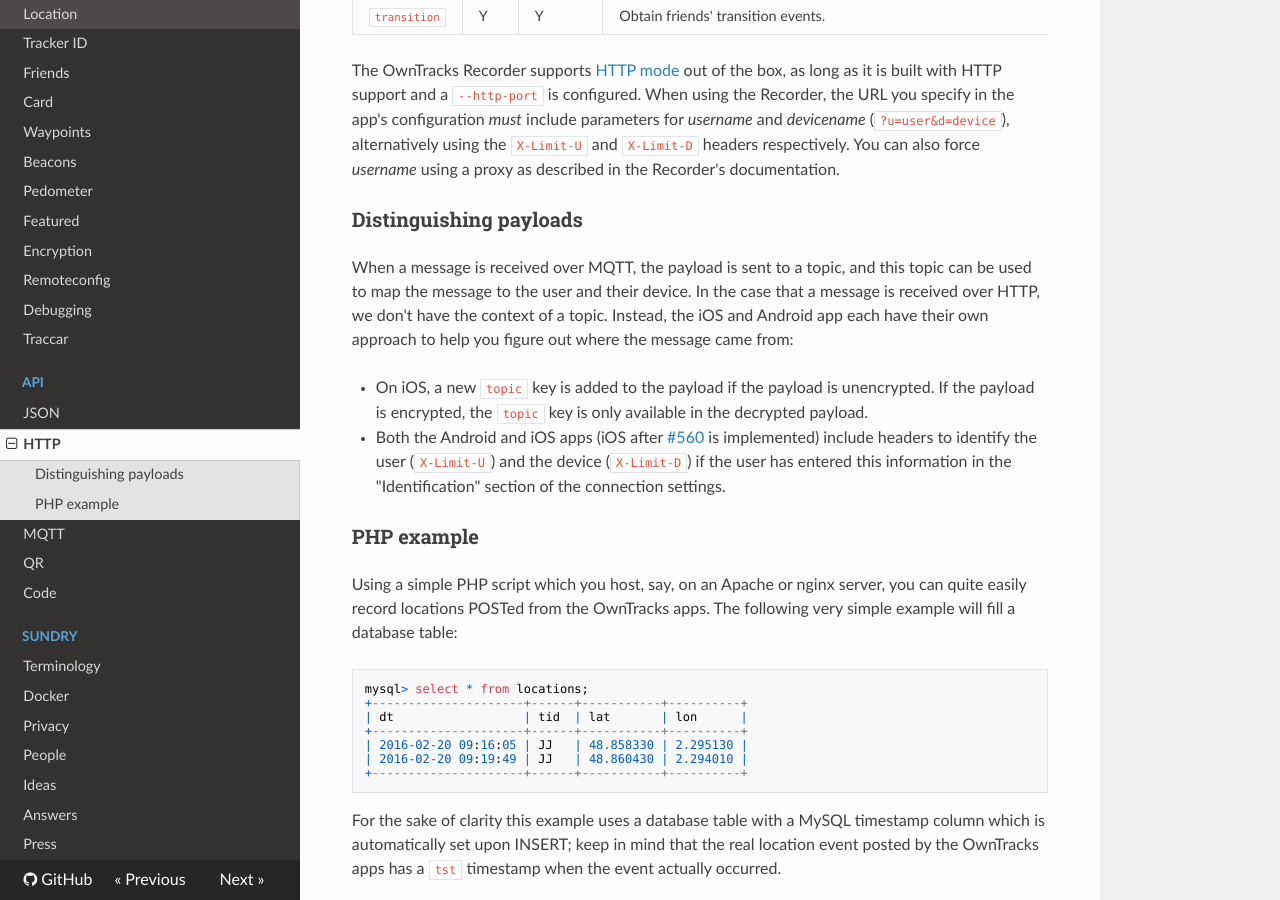
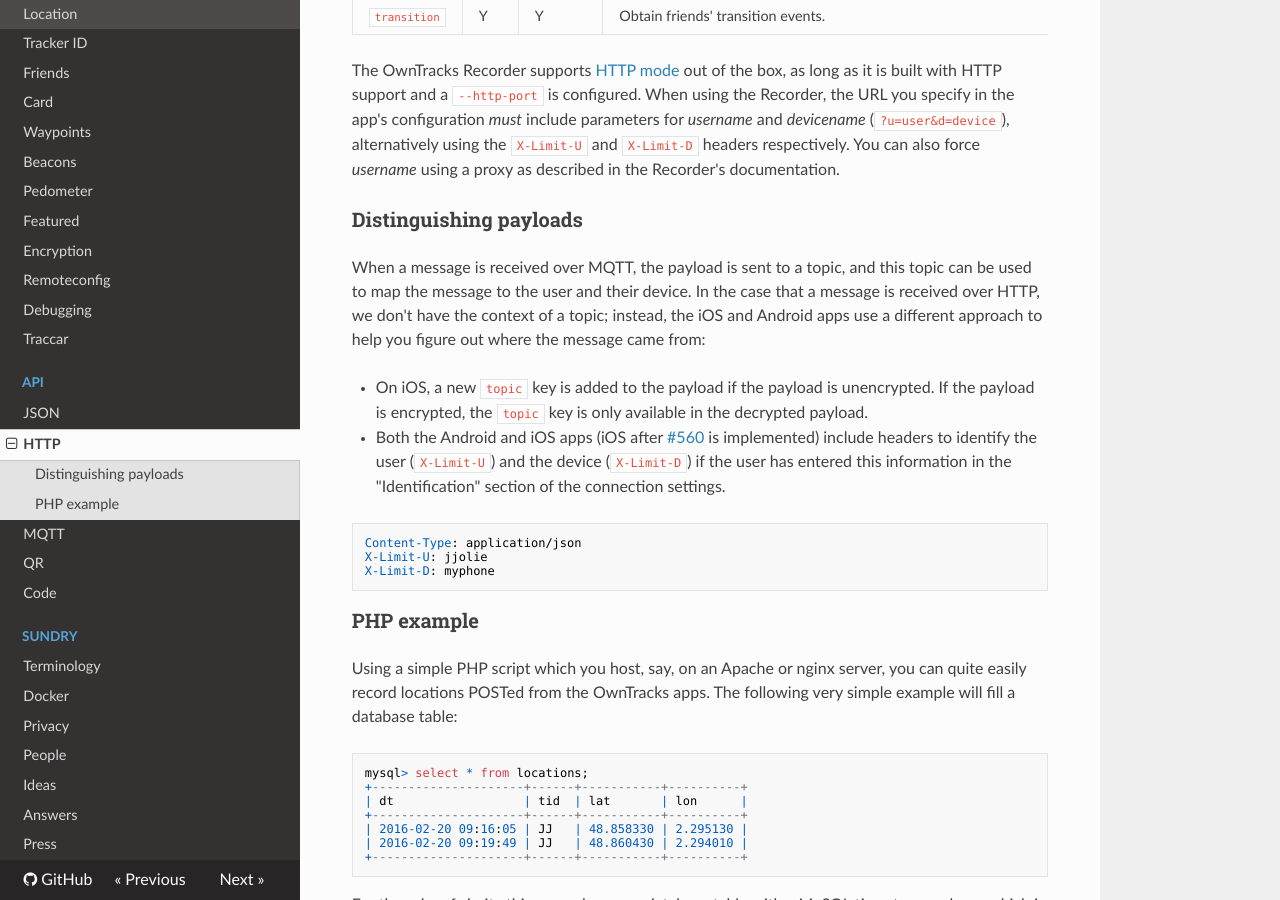
Before and after one commit to owntracks/booklet, an MkDocs documentation site: the page built from docs/tech/http.md, in a window 1280 px wide and 900 px high, scrolled down 1094 px. Built offline with MkDocs 1.6.1, drawn with Linux system fonts in a browser that asks for light colours; nearby versions of some CDN libraries; old or Windows-style settings are respelled for this version of MkDocs.

Commit message:
reword and add example

````diff
--- a/docs/tech/http.md
+++ b/docs/tech/http.md
@@ -30,10 +30,16 @@ When using the Recorder, the URL you specify in the app's configuration *must* i
 
 ### Distinguishing payloads
 
-When a message is received over MQTT, the payload is sent to a topic, and this topic can be used to map the message to the user and their device. In the case that a message is received over HTTP, we don't have the context of a topic. Instead, the iOS and Android app each have their own approach to help you figure out where the message came from:
+When a message is received over MQTT, the payload is sent to a topic, and this topic can be used to map the message to the user and their device. In the case that a message is received over HTTP, we don't have the context of a topic; instead, the iOS and Android apps use a different approach to help you figure out where the message came from:
 
 - On iOS, a new `topic` key is added to the payload if the payload is unencrypted. If the payload is encrypted, the `topic` key is only available in the decrypted payload.
 - Both the Android and iOS apps (iOS after [#560](https://github.com/owntracks/ios/issues/560) is implemented) include headers to identify the user (`X-Limit-U`) and the device (`X-Limit-D`) if the user has entered this information in the "Identification" section of the connection settings.
+
+```
+Content-Type: application/json
+X-Limit-U: jjolie
+X-Limit-D: myphone
+```
 
 ### PHP example
 
````
